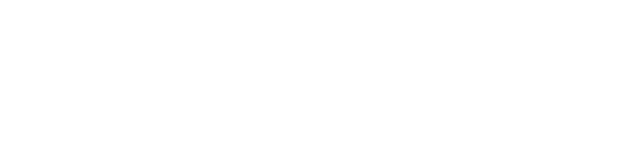
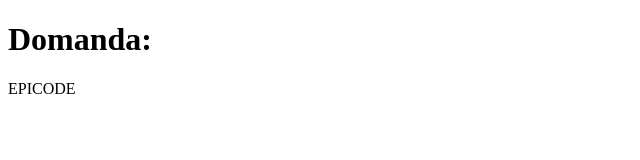
Before and after one commit to irvelervel/TEAM4-BW1, a plain HTML site: page questionpage.html in a window 1280 px wide. Shown: the whole page, without its empty margins (0-640 px from the left). Drawn offline with Linux system fonts and the light colour scheme.

Commit message:
Finishes the feature

```diff
--- a/questionpage.html
+++ b/questionpage.html
@@ -6,6 +6,9 @@
     <title>Question page</title>
   </head>
   <body>
-    <main></main>
+    <main>
+      <h1>Domanda:</h1>
+    </main>
+    <footer>EPICODE</footer>
   </body>
 </html>
```
